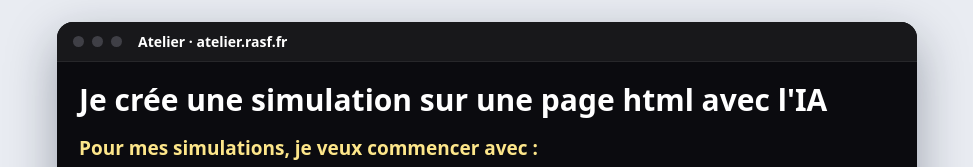
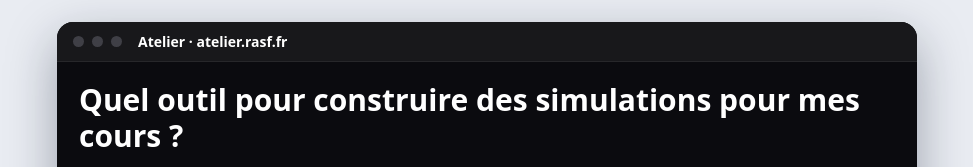
Before and after one commit to education-simulation/atelier, a plain HTML site: page index.html in a window 1280 px wide. Shown: the top 167 px of the page, without its empty margins (153-1126 px from the left). Drawn offline with Linux system fonts and the light colour scheme.

Commit message:
Accueil : titre « Quel outil pour construire des simulations pour mes cours ? »
Co-Authored-By: Claude Opus 5.5 <noreply@anthropic.com>

```diff
--- a/index.html
+++ b/index.html
@@ -3,14 +3,14 @@
 <head>
 <meta charset="utf-8">
 <meta name="viewport" content="width=device-width, initial-scale=1">
-<title>Atelier · Je crée une simulation avec l'IA</title>
+<title>Atelier · Quel outil pour mes simulations ?</title>
 <link rel="stylesheet" href="style.css">
 </head>
 <body>
 <div class="fen">
   <div class="barre"><i></i><i></i><i></i><b>Atelier · atelier.rasf.fr</b></div>
   <div class="corps">
-    <h1>Je crée une simulation sur une page html avec l'IA</h1>
+    <h1>Quel outil pour construire des simulations pour mes cours ?</h1>
     <p class="question">Pour mes simulations, je veux commencer avec :</p>
     <div class="tuiles">
       <button type="button" class="tuile vedette" data-ia="antigravity"><img src="logos/antigravity.png" alt="">Antigravity<em class="clic">👆 clique ici</em></button>
```
